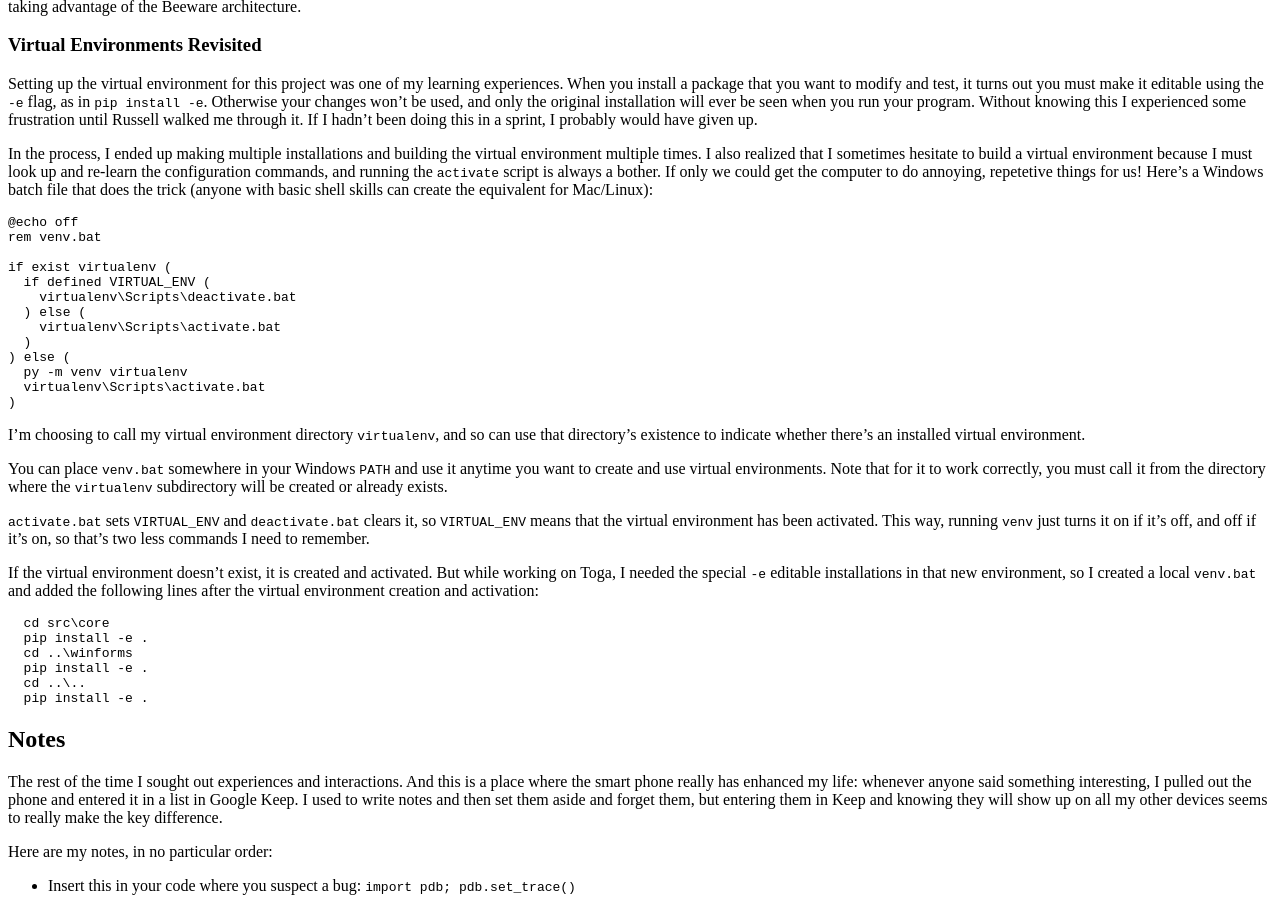
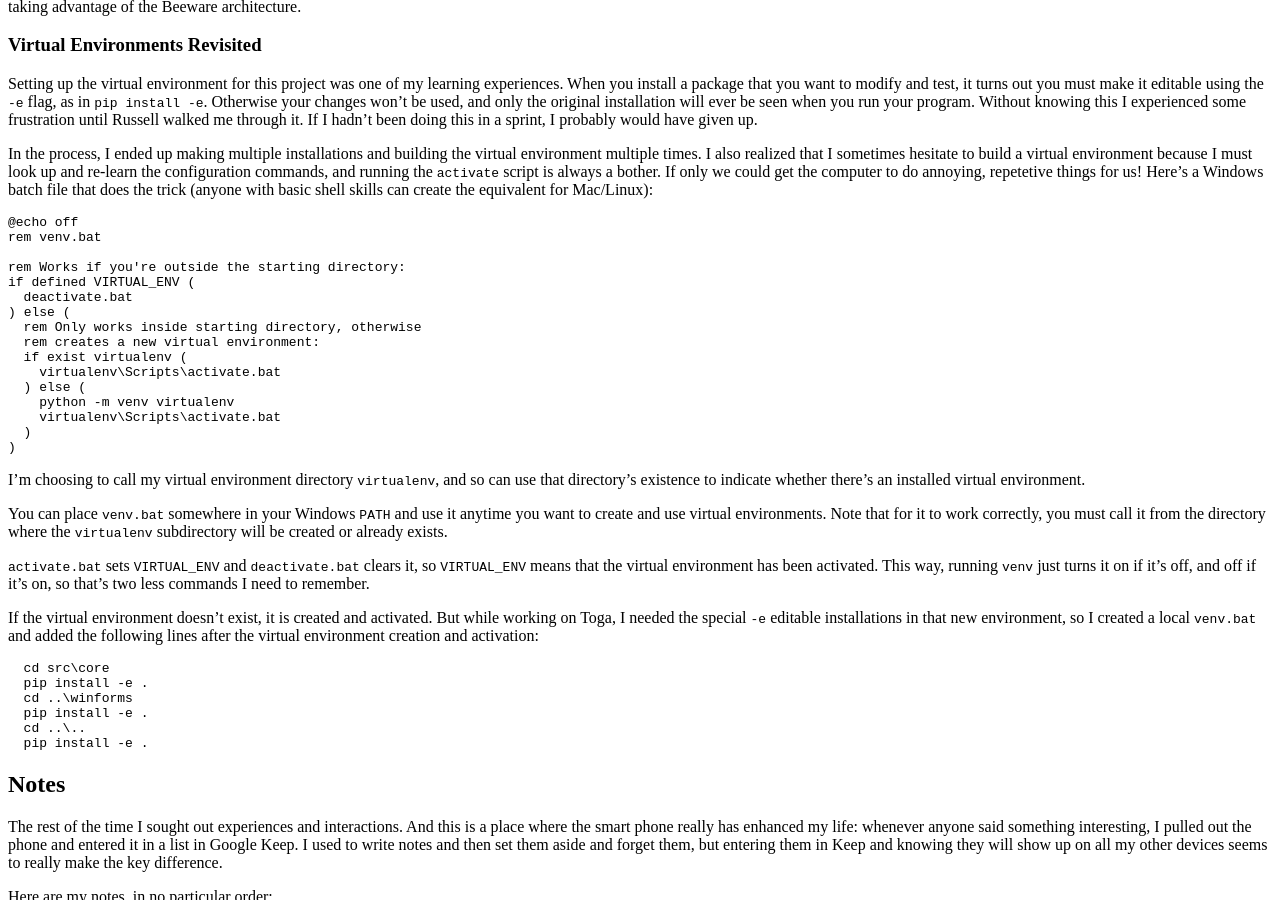
Before and after one commit to djaus2/BruceEckel.github.io, a Jekyll site: the page built from _posts/2017-05-30-pycon-2017.md, in a window 1280 px wide and 900 px high, scrolled down 2347 px. Built offline with Jekyll 4.4.1, drawn with Linux system fonts in a browser that asks for light colours; comment, search, counter and statistics services are not loaded.

Commit message:
Update venv.bat

````diff
--- a/_posts/2017-05-30-pycon-2017.md
+++ b/_posts/2017-05-30-pycon-2017.md
@@ -211,15 +211,18 @@ skills can create the equivalent for Mac/Linux):
 @echo off
 rem venv.bat
 
-if exist virtualenv (
-  if defined VIRTUAL_ENV (
-    virtualenv\Scripts\deactivate.bat
+rem Works if you're outside the starting directory:
+if defined VIRTUAL_ENV (
+  deactivate.bat
+) else (
+  rem Only works inside starting directory, otherwise
+  rem creates a new virtual environment:
+  if exist virtualenv (
+    virtualenv\Scripts\activate.bat
   ) else (
+    python -m venv virtualenv
     virtualenv\Scripts\activate.bat
   )
-) else (
-  py -m venv virtualenv
-  virtualenv\Scripts\activate.bat
 )
 ```
 
````
